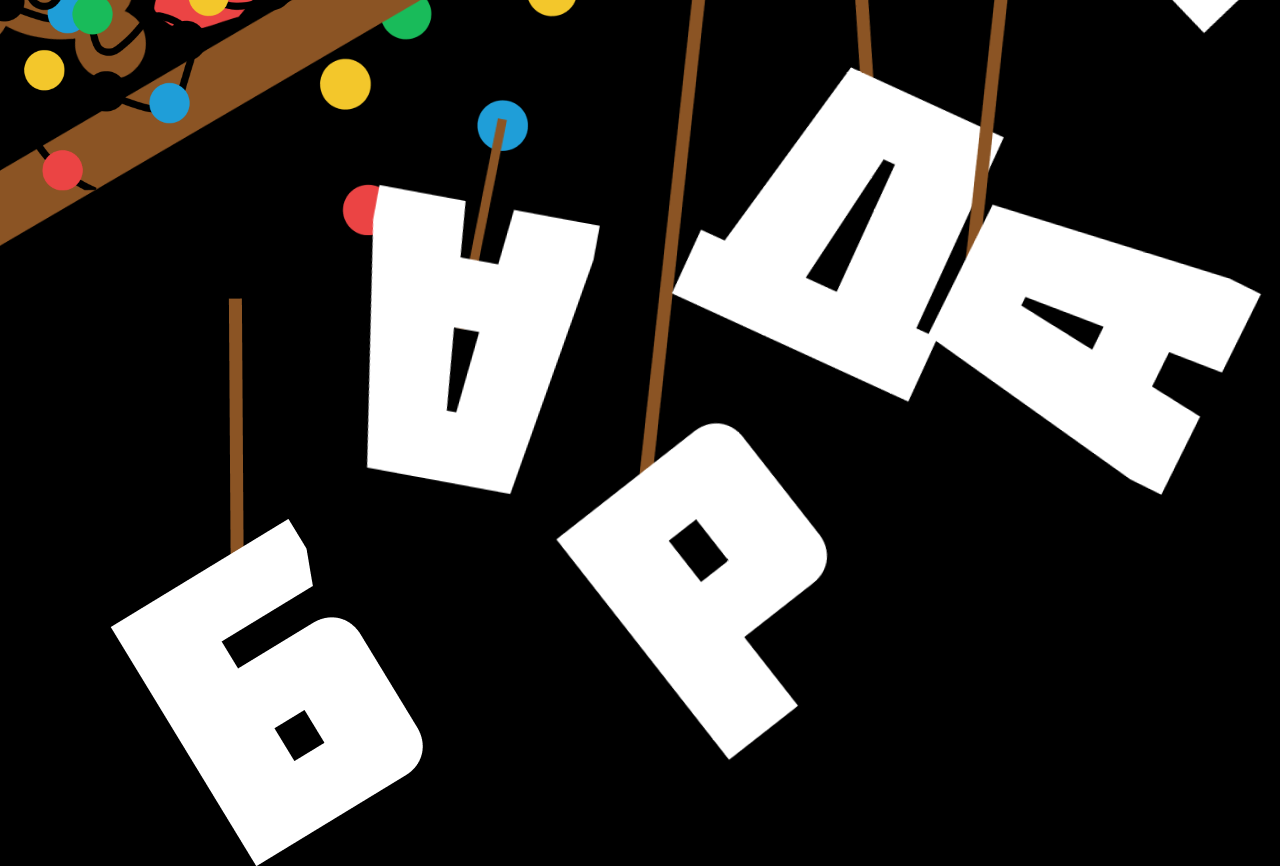
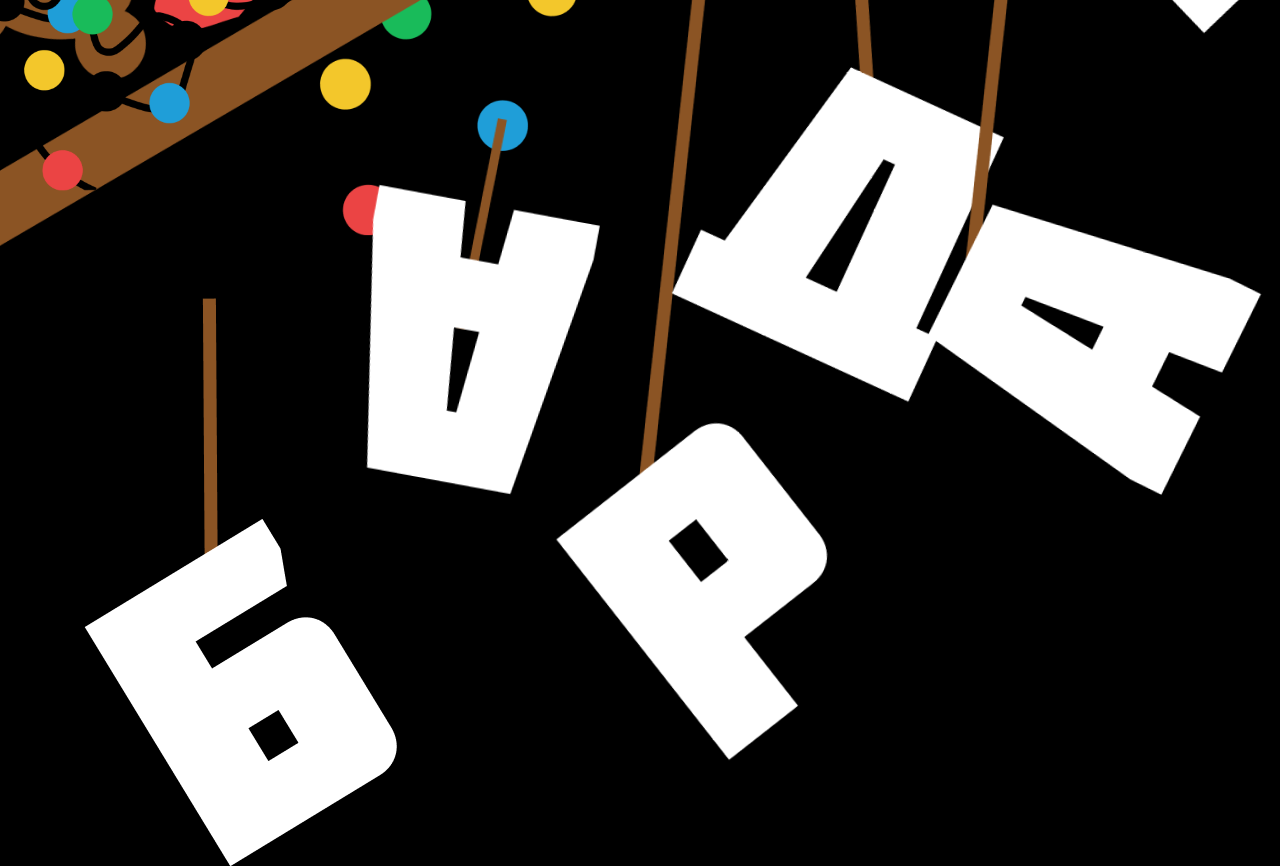
Before and after one commit to skolopendrochka/testik, a plain HTML site: page index.html in a window 1280 px wide. Shown: the part 2022-2888 px from the top of the page. Drawn offline with Linux system fonts and the light colour scheme.

Commit message:
Update content.css

```diff
--- a/content.css
+++ b/content.css
@@ -83,7 +83,7 @@ height: 610px;
 .b {
   position: absolute;
   top: 290%;
-  left: 5%;
+  left: 3%;
 }
 
 .a {
```
